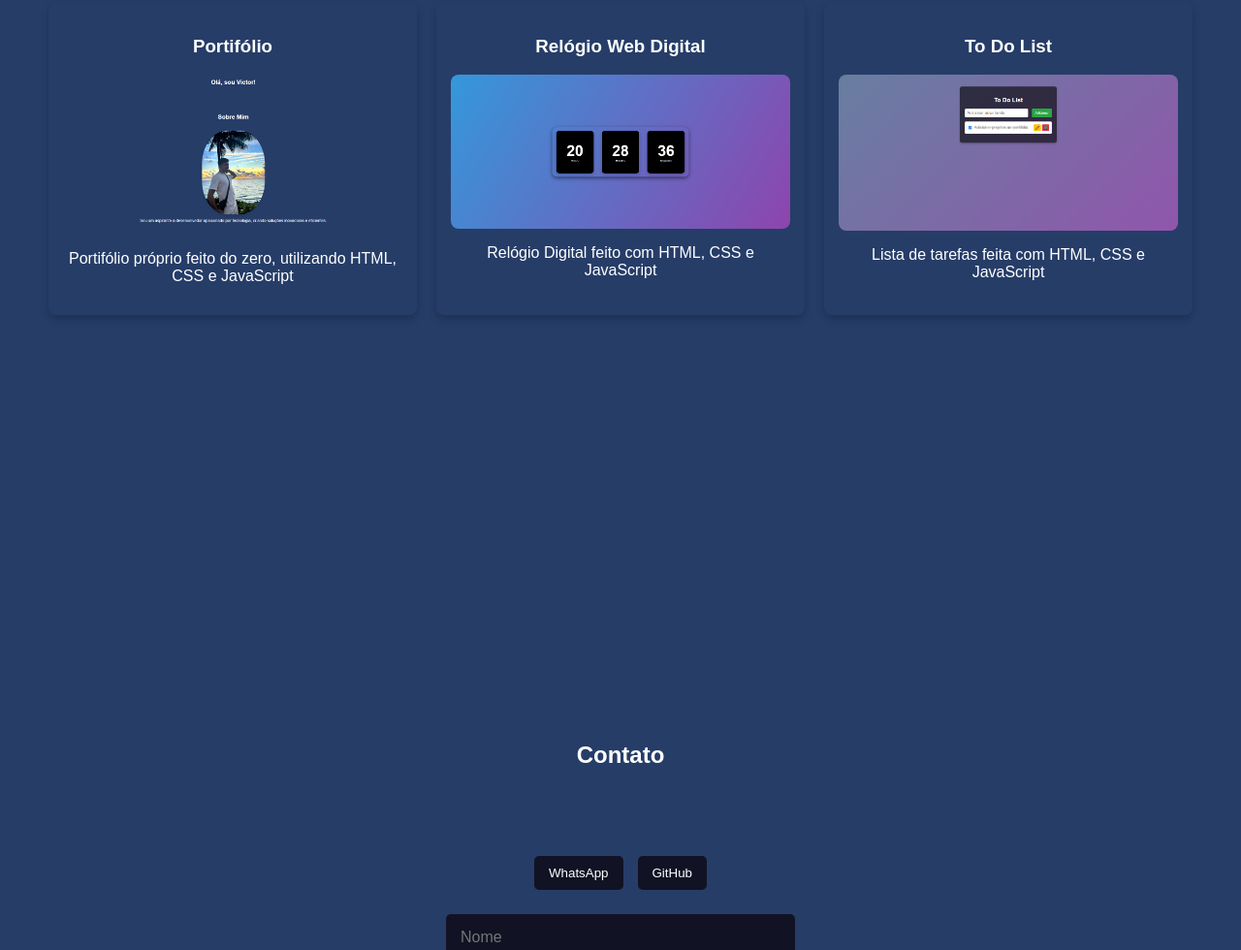
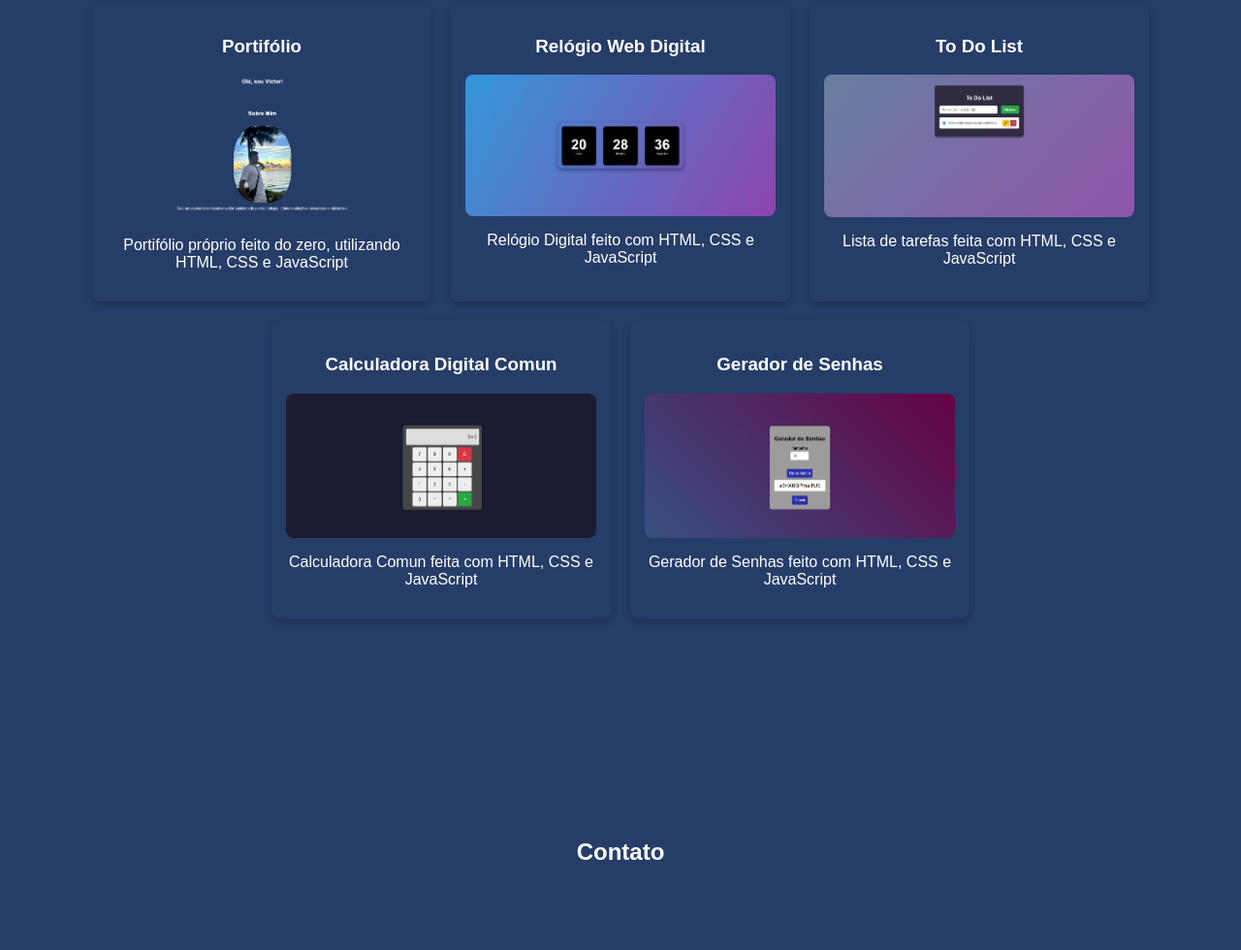
Before and after one commit to bitar011/portifolio, a plain HTML site: page index.html in a window 1280 px wide. Shown: the part 1073-2053 px from the top of the page at 97% size. Drawn offline with Linux system fonts and the light colour scheme.

Commit message:
adição de novos projetos, correção de erros de css e mudança no texto sobre

```diff
--- a/index.html
+++ b/index.html
@@ -16,7 +16,7 @@
     <section class="about">
         <h2>Sobre Mim</h2>
         <img src="./dadosIMG/me.jpeg" alt="Minha Foto">
-        <p>Sou um aspirante a desenvolvedor apaixonado por tecnologia, criando soluções inovadoras e eficientes.</p>
+        <p>Sou um estudante de Análise e Desenvolvimento de Software, estou no primeiro semestre, na faculdade Anhanguera. <br> E estudo para ser um desenvolvedor Full-Stack, enquanto desenvolvo pequeno projetos de Front-End, <br> e sigo estudando para alcançar meu objetivo.</p>
     </section>
 
     <section class="my-projects">
@@ -36,6 +36,16 @@
                 <h3>To Do List</h3>
                 <a target="_blank" href="https://bitar011.github.io/ToDo-List/"><img src="./dadosIMG/ToDo List .png" alt="Projeto3"></a>
                 <p>Lista de tarefas feita com HTML, CSS e JavaScript</p>
+            </div>
+            <div class="project-card">
+                <h3>Calculadora Digital Comun</h3>
+                <a target="_blank" href="https://bitar011.github.io/Calculadora-Comun/"><img src="./dadosIMG/Captura de tela CALCULADORA.png" alt="Projeto3"></a>
+                <p>Calculadora Comun feita com HTML, CSS e JavaScript</p>
+            </div>
+            <div class="project-card">
+                <h3>Gerador de Senhas</h3>
+                <a target="_blank" href="https://bitar011.github.io/Gerador-de-Senhas/"><img src="./dadosIMG/Captura de tela gerador de senhas.png" alt="Projeto3"></a>
+                <p>Gerador de Senhas feito com HTML, CSS e JavaScript</p>
             </div>
         </div>
     </section>
--- a/style.css
+++ b/style.css
@@ -43,6 +43,7 @@ section {
     gap: 20px;
     flex-wrap: wrap;
     margin-top: 50px;
+    margin-bottom: 100px; /* Aumente o espaçamento entre projetos e a próxima seção */
 }
 
 .project-card {
@@ -50,7 +51,9 @@ section {
     padding: 15px;
     border-radius: 8px;
     box-shadow: 0 4px 8px rgba(0, 0, 0, 0.2);
-    width: 350px;
+    width: 100%; /* Ajuste para responsividade */
+    max-width: 350px; /* Limite máximo de largura */
+    box-sizing: border-box; /* Inclui padding no cálculo do tamanho */
 }
 
 .project-card img {
@@ -68,9 +71,11 @@ section {
     display: flex;
     justify-content: center;
     gap: 15px;
-    margin-top: 50px;
+    margin-top: 50px; /* Espaçamento extra para evitar sobreposição */
 }
-
+.contact h2{
+    padding-top: 100px;
+}
 .contact-btn {
     margin-top: 40px;
     padding: 10px 15px;
@@ -139,6 +144,7 @@ input[type="submit"]:hover {
 }
 
 .rodapé {
+    padding-top: 50px;
     padding-bottom: 50px;
     font-size: 12px;
     text-align: center;
```
Also changed, not shown: dadosIMG/Captura de tela CALCULADORA.png (added), dadosIMG/Captura de tela gerador de senhas.png (added).
